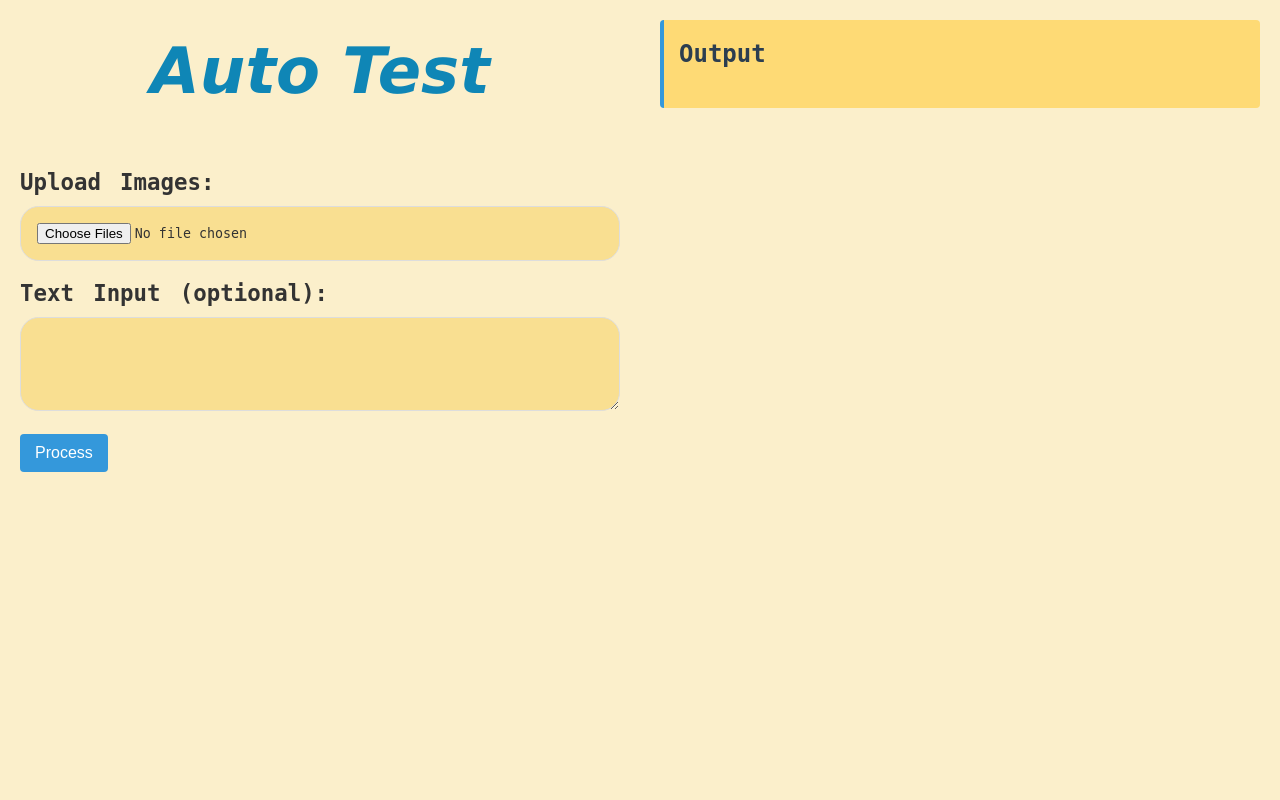
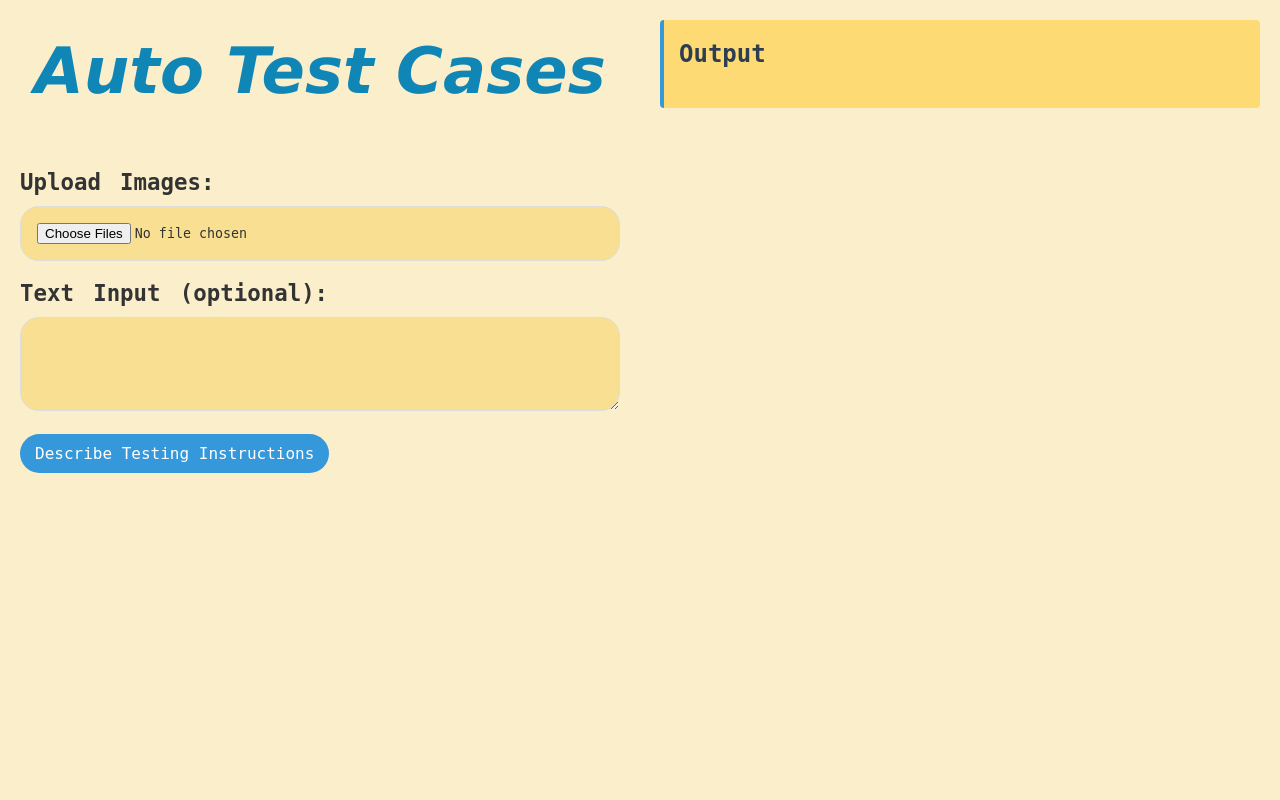
Before and after one commit to AK3847/AutoTest, a Flask app: page / in a window 1280 px wide. Run offline with Flask 3, Linux system fonts and the light colour scheme.

Commit message:
webpage beautification

```diff
--- a/static/style.css
+++ b/static/style.css
@@ -63,11 +63,12 @@ textarea {
 
 }
 button {
+    border-radius: calc(5rem + 10vw);
     background-color: #3498db;
     color: #fff;
+    font-family: "IBM Plex Mono", monospace;
     padding: 10px 15px;
     border: none;
-    border-radius: 4px;
     cursor: pointer;
     font-size: 16px;
 }
--- a/templates/index.html
+++ b/templates/index.html
@@ -9,7 +9,7 @@
 <body>
     <div class="container">
         <div class="input-section">
-            <h1>Auto Test</h1>
+            <h1>Auto Test Cases</h1>
             <form action="/" method="post" enctype="multipart/form-data">
                 <div class="form-group">
                     <label for="images">Upload Images:</label>
@@ -19,7 +19,7 @@
                     <label for="text_input">Text Input (optional):</label>
                     <textarea id="text_input" name="text_input" rows="4"></textarea>
                 </div>
-                <button type="submit">Process</button>
+                <button type="submit">Describe Testing Instructions</button>
             </form>
         </div>
         <div class="output-section">
```
